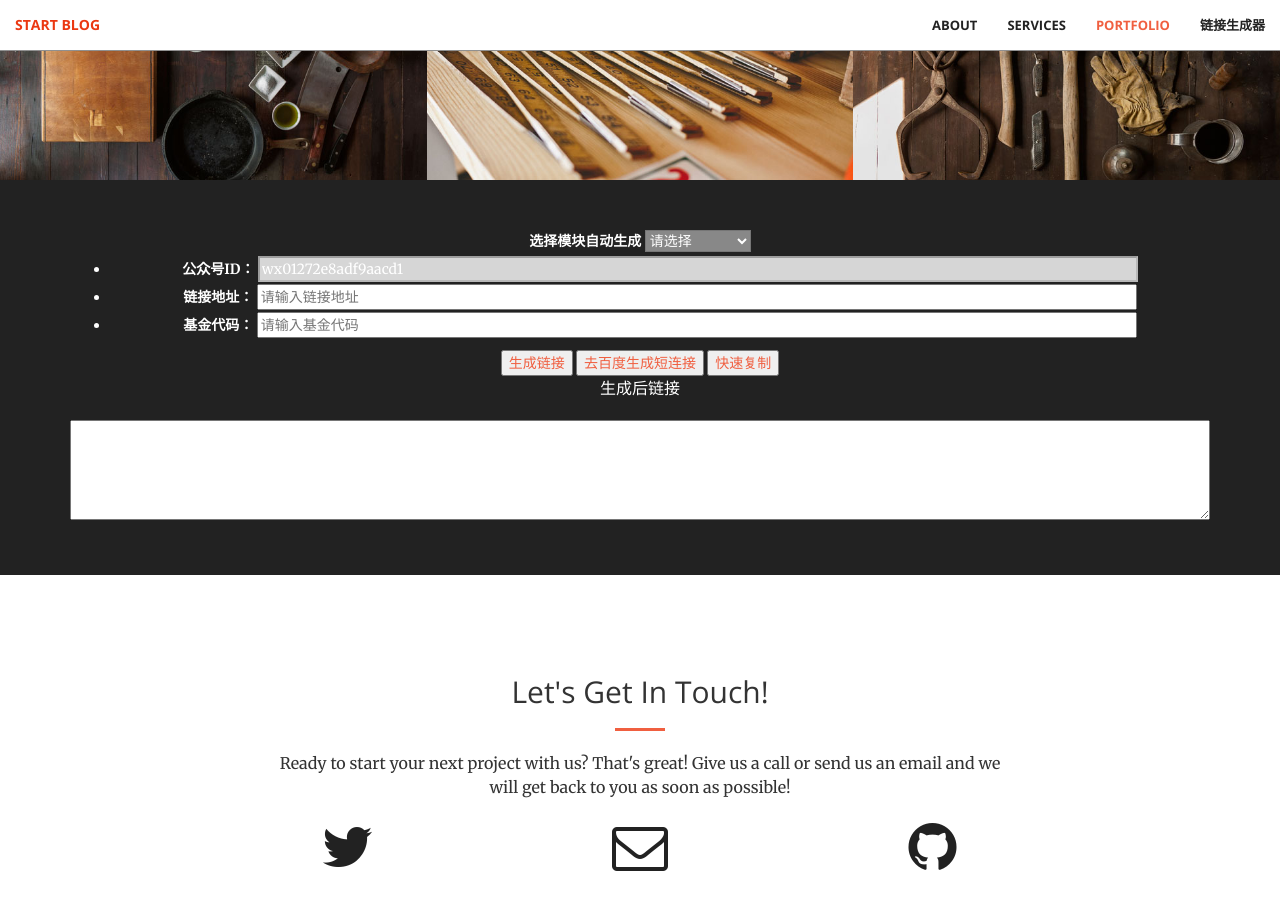
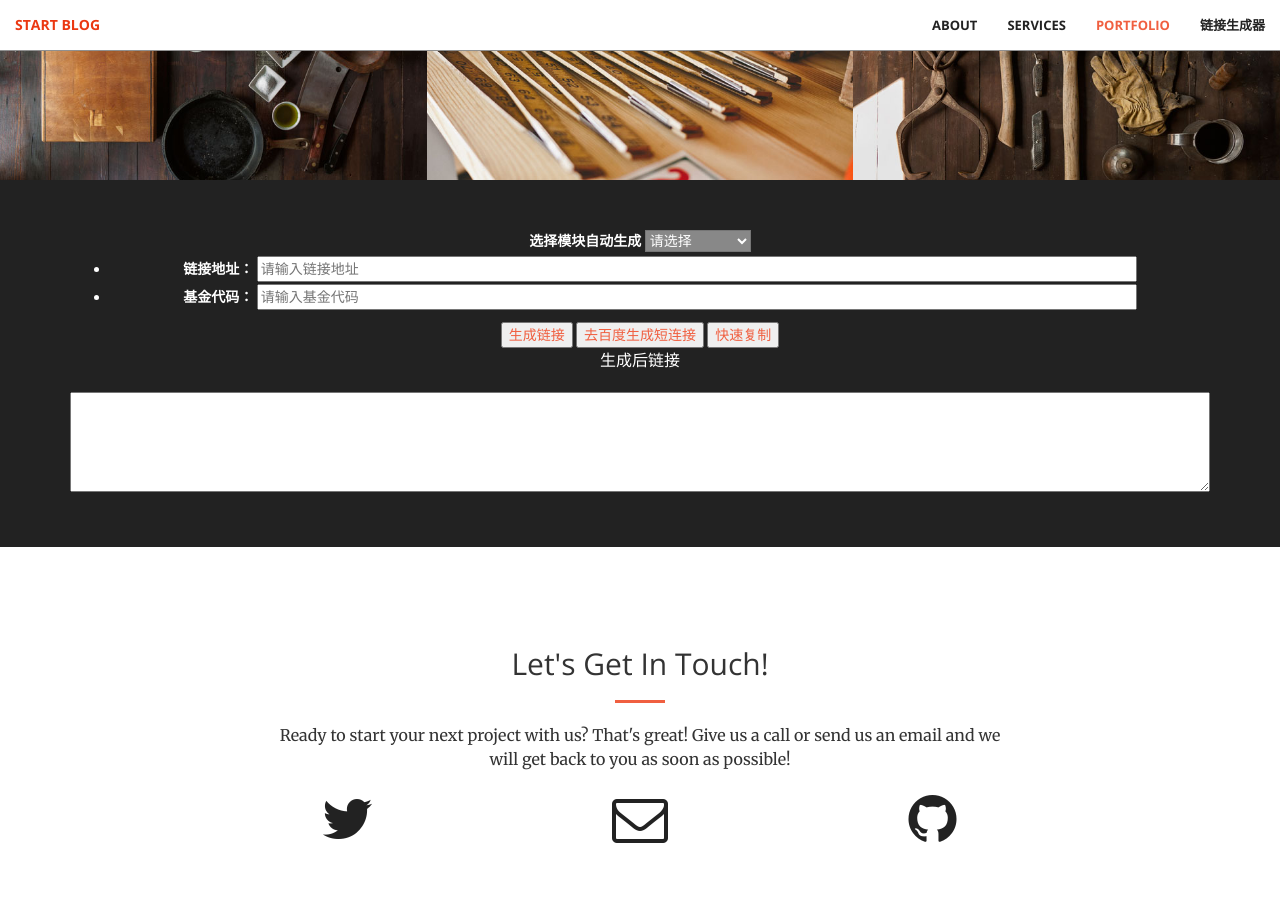
Before and after one commit to zhongpeng/zhongpeng.github.io, a Jekyll site: the page built from index.html, in a window 1280 px wide and 900 px high, scrolled down 1698 px. Built offline with Jekyll 4.4.1, drawn with Linux system fonts in a browser that asks for light colours.

Commit message:
Update aside.html

```diff
--- a/_includes/aside.html
+++ b/_includes/aside.html
@@ -73,10 +73,6 @@
 <div>
 	<ul>
 		<li>
-			<label>公众号ID：</label>
-			<input type="text" disabled="disabled" id="appID" value="wx01272e8adf9aacd1" style="width: 80%;background-color: #d6d6d6"/>
-		</li>
-		<li>
 			<label>链接地址：</label>
 			<input type="text" id="url"
 				   placeholder="请输入链接地址" style="width: 80%;"/ style='color:#f05f40'>
```
